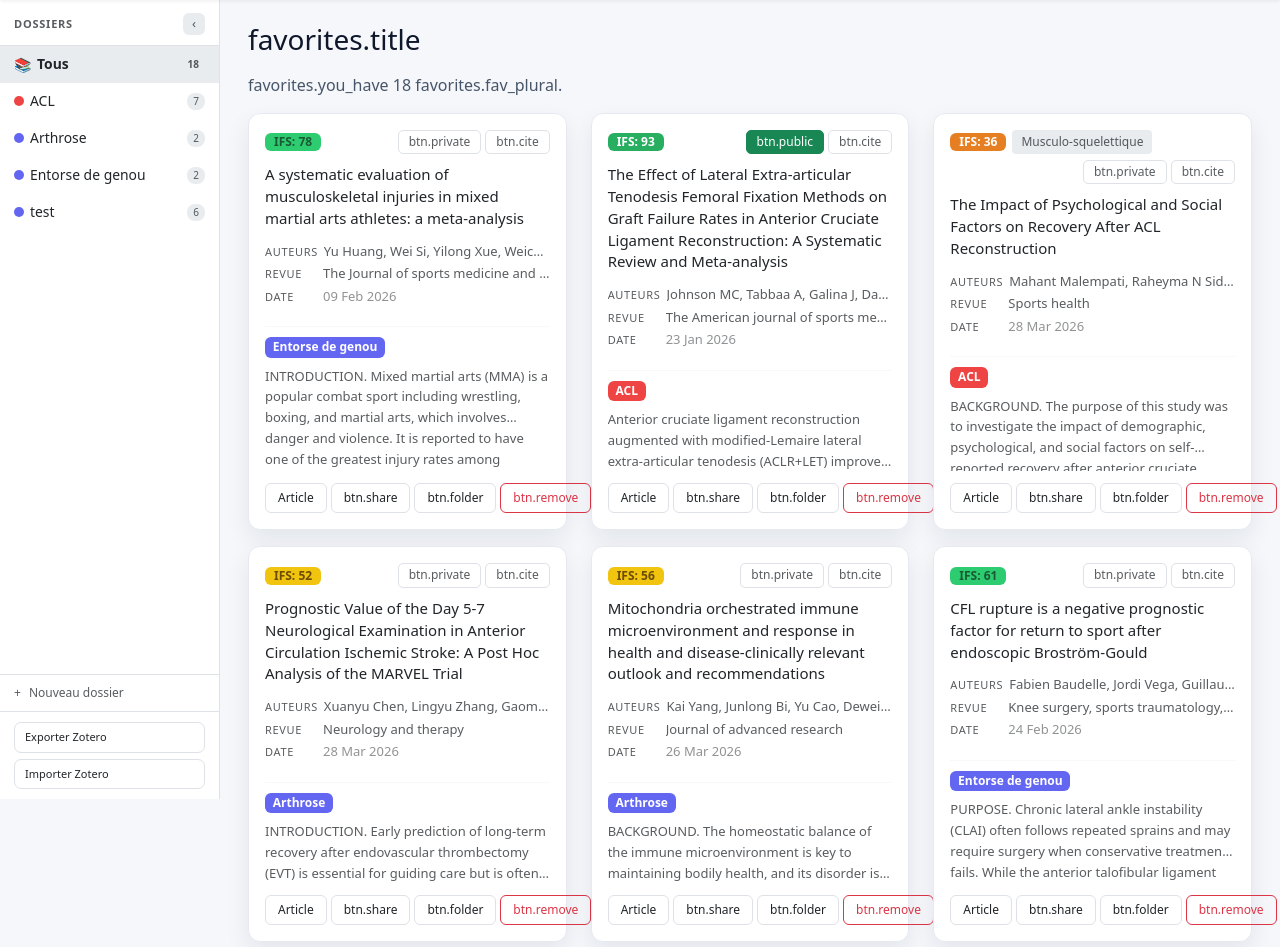
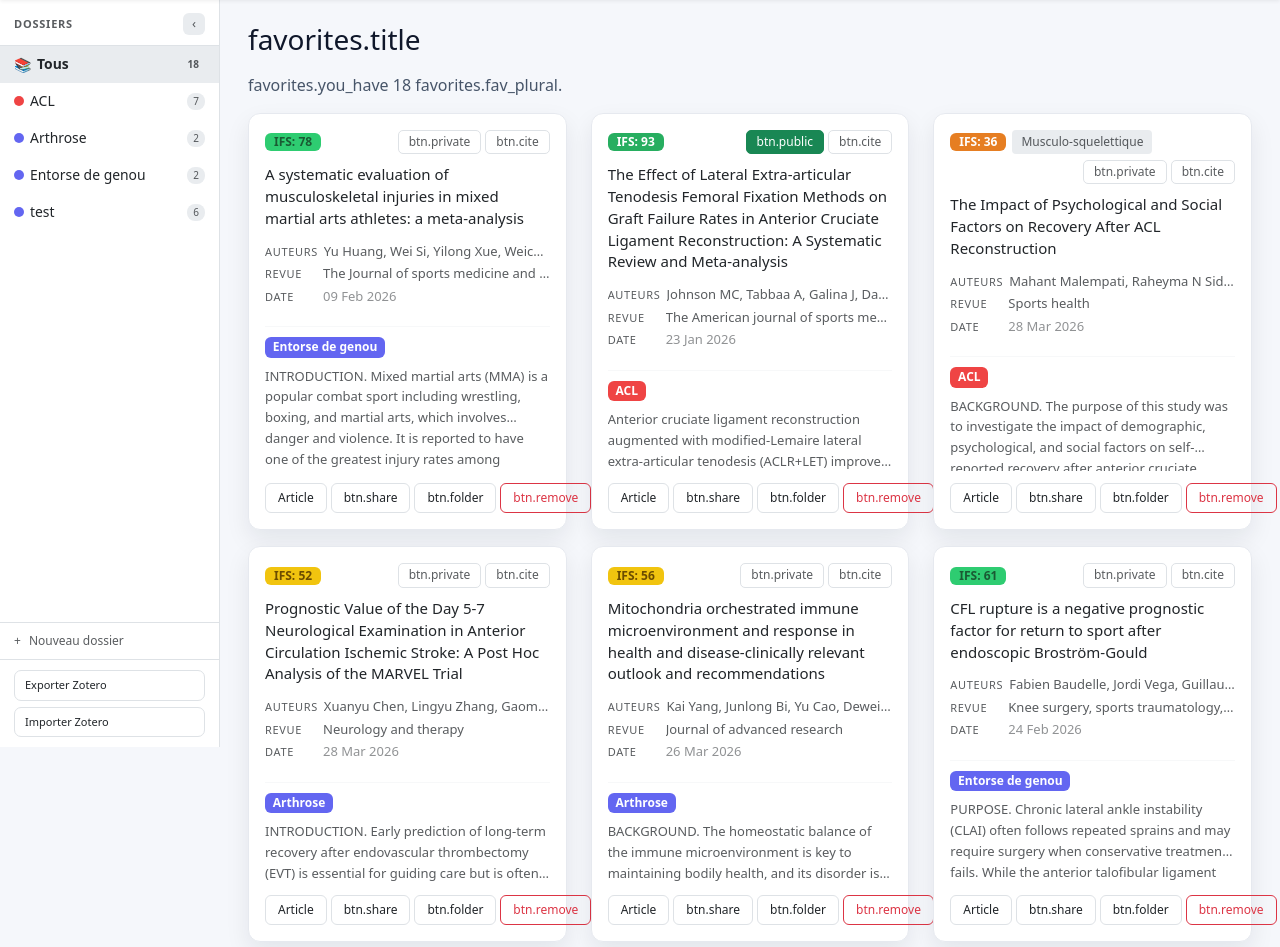
Before and after one commit to ChtickenDev/Calek_News, a Flask app: page /favorites in a window 1280 px wide. Shown: the part 62-1009 px from the top of the page. Run offline with Flask 3, Linux system fonts and the light colour scheme; a user stored in the database is signed in; data comes from the database, SQL or seed files in the repository; parts of the project's set-up code (start-up, migrations or seed data) failed here and were passed over.

Commit message:
Sidebar : top:52px + height:calc(100vh-52px) calé sous la navbar
navbar { min-height: 52px; sticky-top } -> sidebar doit commencer
a 52px du haut du viewport pour ne pas se glisser derriere la navbar
et occuper exactement le reste de la hauteur visible sans depasser.

Co-Authored-By: Claude Sonnet 4.6 <noreply@anthropic.com>

```diff
--- a/templates/favorites.html
+++ b/templates/favorites.html
@@ -501,8 +501,8 @@ main.physara-no-pad {
 }
 .physara-sidebar {
   position: sticky;
-  top: 0;
-  height: 100vh;
+  top: 52px;
+  height: calc(100vh - 52px);
   overflow-y: auto;
   width: 220px;
   background: var(--bs-body-bg);
```
